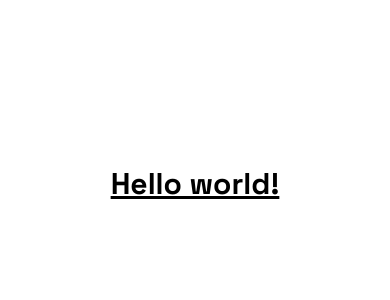
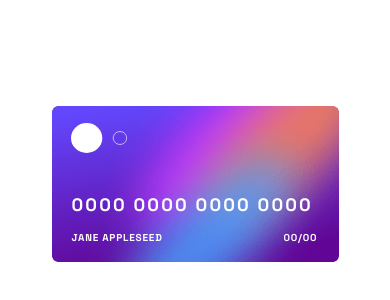
Before and after one commit to fkrunic/frontend-mentor-interactive-card-details-form, a Vue app: page / in a window 390 px wide. Shown: the part 238-538 px from the top of the page. Built offline with nearby package versions, Linux system fonts and the light colour scheme.

Commit message:
card front mobile

```diff
--- a/src/App.vue
+++ b/src/App.vue
@@ -1,5 +1,6 @@
 <script setup lang="ts">
 import { onMounted } from 'vue'
+import CardFront from './components/CardFront.vue';
 
 onMounted(() => {
   document.body.className = 'font-space-grotesk'
@@ -8,6 +9,6 @@ onMounted(() => {
 
 <template>
   <div class="flex flex-col items-center justify-center min-h-screen">
-    <p class="font-bold text-3xl underline">Hello world!</p>
+    <CardFront :digits="'0000 0000 0000 0000'" :name="'JANE APPLESEED'" :expiration="'00/00'"></CardFront>
   </div>
 </template>
--- /dev/null
+++ b/src/components/CardFront.vue
@@ -0,0 +1,23 @@
+<script setup lang="ts">
+defineProps<{ digits: string, name: string, expiration: string }>()
+</script>
+
+<template>
+  <div class="relative flex flex-col gap-[10px]">
+
+    <!-- Card Background -->
+    <img class="w-[287px] h-[156px] rounded-[5px]" src="../assets/bg-card-front.png" alt="card-front">
+
+    <!-- Card Logo -->
+    <img class="absolute left-[19px] top-[17px] w-[56px] h-[30px]" src="../assets/card-logo.svg" alt="card-logo">
+
+    <!-- Card Digits -->
+    <p class="absolute left-[20px] top-[85px] font-bold text-[18px] tracking-[2.16px] text-white">{{ digits }}</p>
+
+    <!-- Name -->
+    <p class="absolute left-[20px] top-[124px] font-bold text-[10px] tracking-[0.8px] text-white">{{ name }}</p>
+
+    <!-- Expiration -->
+    <p class="absolute left-[232px] top-[124px] font-bold text-[10px] tracking-[0.8px] text-white">{{ expiration }}</p>
+  </div>
+</template>
```
